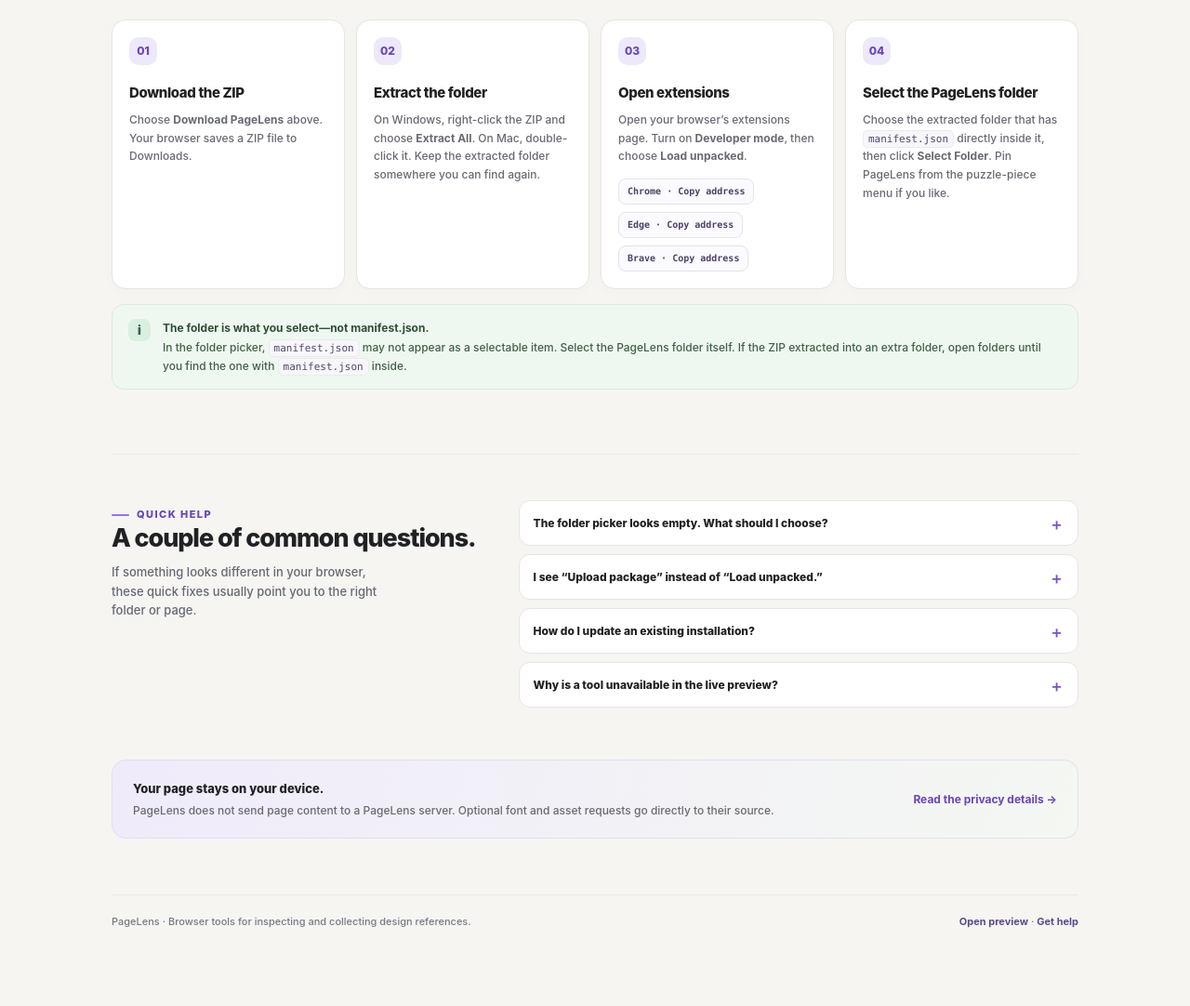
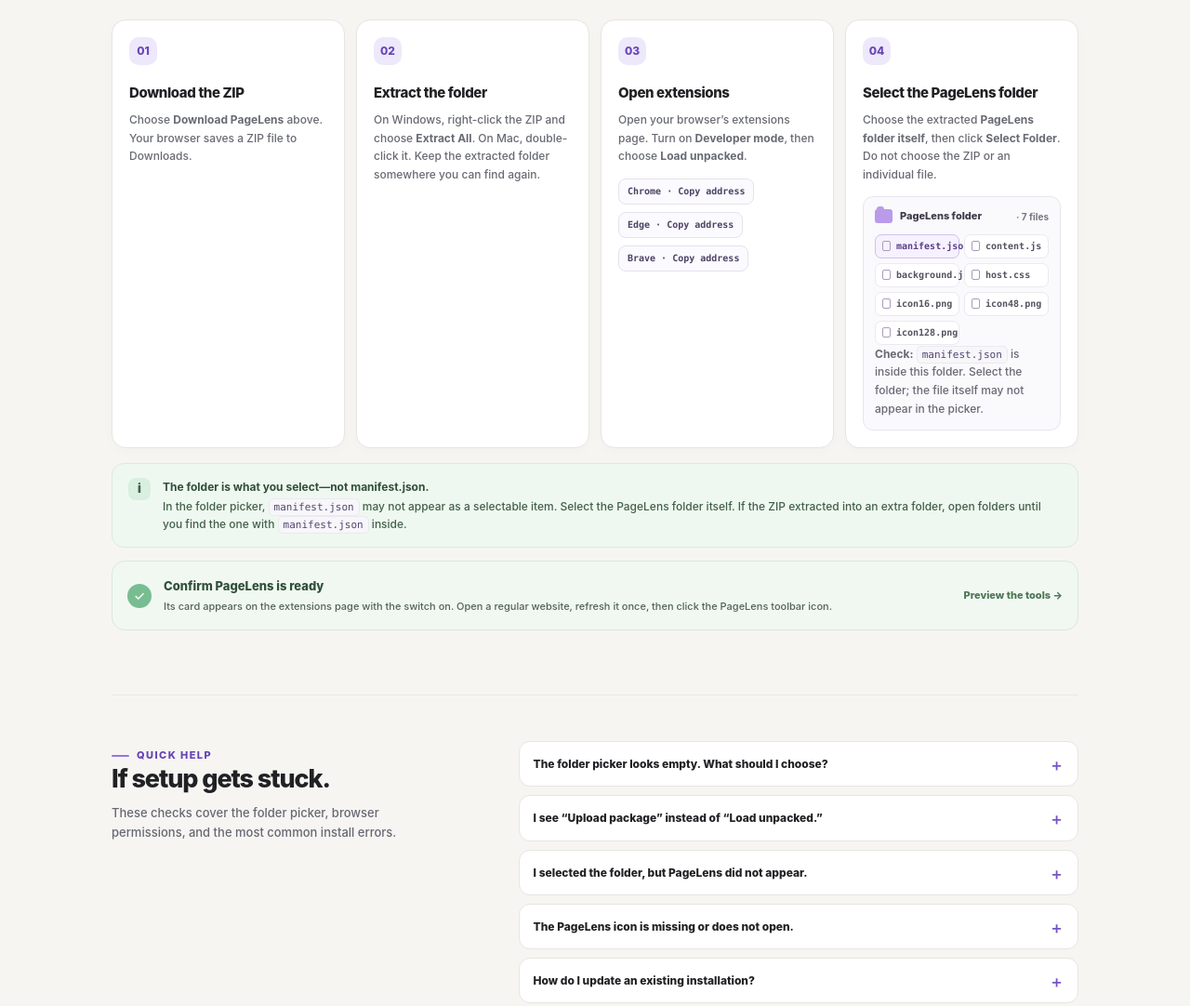
Before and after one commit to xorudra/pagelens, a browser extension: page install.html in a window 1280 px wide. Shown: the part 657-1739 px from the top of the page at 93% size. Before the commit the page ends 1686 px from the top, so only its background shows below. Drawn offline with Linux system fonts and the light colour scheme.

Commit message:
Improve PageLens installation guidance

```diff
--- a/install.html
+++ b/install.html
@@ -57,6 +57,22 @@
     .tip-icon{width:24px;height:24px;display:grid;place-items:center;border-radius:8px;background:#d9efdf;font-size:13px;font-weight:900}
     .tip strong{display:block;margin-bottom:2px;color:#304f39;font-size:12px}
     .tip p{margin:0;font-size:12px;line-height:1.6}
+    .package-preview{margin-top:13px;padding:12px;border:1px solid #e9e5f0;border-radius:11px;background:#faf9fc}
+    .package-title{display:flex;align-items:center;gap:8px;color:#3e3949;font-size:11px;font-weight:800}
+    .folder-icon{width:19px;height:15px;position:relative;display:inline-block;border-radius:3px;background:#b99be9;flex:none}
+    .folder-icon:before{content:"";position:absolute;top:-3px;left:2px;width:8px;height:5px;border-radius:3px 3px 0 0;background:#b99be9}
+    .file-list{display:grid;grid-template-columns:repeat(2,minmax(0,1fr));gap:5px;margin-top:10px}
+    .file-item{display:flex;align-items:center;gap:6px;min-width:0;padding:6px 7px;border:1px solid #ece9f1;border-radius:7px;background:#fff;color:#555361;font:600 10px/1.2 ui-monospace,SFMono-Regular,Consolas,monospace}
+    .file-item:before{content:"";width:7px;height:9px;border:1px solid #aa9bbf;border-radius:2px;flex:none}
+    .file-item.required{border-color:#cfc2eb;background:#f6f1ff;color:#594187}
+    .folder-caption{margin:8px 0 0;color:#74717d;font-size:10px;line-height:1.5}
+    .package-title .muted{margin-left:auto;color:#777480;font-size:10px;font-weight:650}
+    .ready-check{display:grid;grid-template-columns:auto 1fr auto;gap:13px;align-items:center;margin-top:14px;padding:16px;border:1px solid #d9e9dc;border-radius:14px;background:#f1f8f2}
+    .ready-check .check{width:26px;height:26px;font-size:14px}
+    .ready-check h3{margin:0 0 3px;color:#304f39;font-size:13px;font-weight:800}
+    .ready-check p{margin:0;color:#526356;font-size:11px;line-height:1.55}
+    .ready-check a{color:#4c7655;font-size:11px;font-weight:800;text-decoration:none;white-space:nowrap}
+    .ready-check a:hover{text-decoration:underline}
     .help{padding:49px 0 56px;border-top:1px solid #20212410}
     .help-grid{display:grid;grid-template-columns:.8fr 1.2fr;gap:36px;align-items:start}
     .help-intro p{max-width:310px;margin:10px 0;color:var(--muted);font-size:13px}
@@ -77,7 +93,7 @@
     #copy-status.show{opacity:1;transform:translate(-50%,0)}
     :focus-visible{outline:3px solid #9c7be3;outline-offset:3px}
     @media(max-width:800px){.hero{grid-template-columns:1fr .8fr;gap:25px;padding:55px 0 43px}.steps{grid-template-columns:repeat(2,1fr)}.section-head{align-items:start;flex-direction:column}.help-grid{grid-template-columns:1fr;gap:17px}}
-    @media(max-width:600px){.shell{width:calc(100% - 30px)}.topbar{height:64px}.top-links{gap:12px;font-size:11px}.hero{grid-template-columns:1fr;padding:43px 0 37px}.hero:before{right:-90px;top:160px;width:280px;height:280px}.intro{font-size:15px}.browser-card{max-width:430px}.steps-wrap,.help{padding:38px 0}.steps{grid-template-columns:1fr}.step{min-height:0}.step-number{margin-bottom:12px}.privacy{align-items:start;flex-direction:column;margin-bottom:38px}footer{flex-direction:column}.section-head h2{font-size:24px}}
+    @media(max-width:600px){.shell{width:calc(100% - 30px)}.topbar{height:64px}.top-links{gap:12px;font-size:11px}.hero{grid-template-columns:1fr;padding:43px 0 37px}.hero:before{right:-90px;top:160px;width:280px;height:280px}.intro{font-size:15px}.browser-card{max-width:430px}.steps-wrap,.help{padding:38px 0}.steps{grid-template-columns:1fr}.step{min-height:0}.step-number{margin-bottom:12px}.ready-check{grid-template-columns:auto 1fr}.ready-check a{grid-column:2}.privacy{align-items:start;flex-direction:column;margin-bottom:38px}footer{flex-direction:column}.section-head h2{font-size:24px}}
     @media(prefers-reduced-motion:reduce){html{scroll-behavior:auto}*,*:before,*:after{transition:none!important}}
   </style>
 </head>
@@ -120,19 +136,22 @@
           <article class="step"><div class="step-number">01</div><h3>Download the ZIP</h3><p>Choose <strong>Download PageLens</strong> above. Your browser saves a ZIP file to Downloads.</p></article>
           <article class="step"><div class="step-number">02</div><h3>Extract the folder</h3><p>On Windows, right-click the ZIP and choose <strong>Extract All</strong>. On Mac, double-click it. Keep the extracted folder somewhere you can find again.</p></article>
           <article class="step"><div class="step-number">03</div><h3>Open extensions</h3><p>Open your browser’s extensions page. Turn on <strong>Developer mode</strong>, then choose <strong>Load unpacked</strong>.</p><div class="browser-targets" aria-label="Extension page addresses"><button class="copy-target" type="button" data-copy="chrome://extensions">Chrome · Copy address</button><button class="copy-target" type="button" data-copy="edge://extensions">Edge · Copy address</button><button class="copy-target" type="button" data-copy="brave://extensions">Brave · Copy address</button></div></article>
-          <article class="step"><div class="step-number">04</div><h3>Select the PageLens folder</h3><p>Choose the extracted folder that has <code>manifest.json</code> directly inside it, then click <strong>Select Folder</strong>. Pin PageLens from the puzzle-piece menu if you like.</p></article>
+          <article class="step"><div class="step-number">04</div><h3>Select the PageLens folder</h3><p>Choose the extracted <strong>PageLens folder itself</strong>, then click <strong>Select Folder</strong>. Do not choose the ZIP or an individual file.</p><div class="package-preview" aria-label="Files inside the extracted PageLens folder"><div class="package-title"><span class="folder-icon" aria-hidden="true"></span>PageLens folder <span class="muted">· 7 files</span></div><div class="file-list"><span class="file-item required">manifest.json</span><span class="file-item">content.js</span><span class="file-item">background.js</span><span class="file-item">host.css</span><span class="file-item">icon16.png</span><span class="file-item">icon48.png</span><span class="file-item">icon128.png</span></div><p class="folder-caption"><strong>Check:</strong> <code>manifest.json</code> is inside this folder. Select the folder; the file itself may not appear in the picker.</p></div></article>
         </div>
         <div class="tip"><span class="tip-icon" aria-hidden="true">i</span><div><strong>The folder is what you select—not manifest.json.</strong><p>In the folder picker, <code>manifest.json</code> may not appear as a selectable item. Select the PageLens folder itself. If the ZIP extracted into an extra folder, open folders until you find the one with <code>manifest.json</code> inside.</p></div></div>
+        <div class="ready-check"><span class="check" aria-hidden="true">✓</span><div><h3>Confirm PageLens is ready</h3><p>Its card appears on the extensions page with the switch on. Open a regular website, refresh it once, then click the PageLens toolbar icon.</p></div><a href="preview.html">Preview the tools →</a></div>
       </section>
 
       <section class="help" aria-labelledby="help-title">
         <div class="help-grid">
-          <div class="help-intro"><div class="eyebrow">Quick help</div><h2 id="help-title">A couple of common questions.</h2><p>If something looks different in your browser, these quick fixes usually point you to the right folder or page.</p></div>
+          <div class="help-intro"><div class="eyebrow">Quick help</div><h2 id="help-title">If setup gets stuck.</h2><p>These checks cover the folder picker, browser permissions, and the most common install errors.</p></div>
           <div class="faq">
-            <details><summary>The folder picker looks empty. What should I choose?</summary><p>Choose the extracted PageLens folder; do not try to open or select the manifest file. Use the folder where <code>manifest.json</code> is visible when you view its contents in File Explorer.</p></details>
-            <details><summary>I see “Upload package” instead of “Load unpacked.”</summary><p>For local installation, open the browser’s extensions page, enable Developer mode, and choose <strong>Load unpacked</strong>. “Upload package” is for a store submission and is not the local install step.</p></details>
-            <details><summary>How do I update an existing installation?</summary><p>Either replace the files in the same folder that PageLens already loads from, then click <strong>Reload</strong>, or remove PageLens and load the newly extracted folder. Reloading alone will keep using the old folder.</p></details>
-            <details><summary>Why is a tool unavailable in the live preview?</summary><p>The preview runs PageLens on a sample page. Browser-only screenshot capture and responsive reference capture need the installed extension. Browser settings and store pages block page tools too.</p></details>
+            <details><summary>The folder picker looks empty. What should I choose?</summary><p>First extract the ZIP. In the picker, open the extracted PageLens folder until its contents include <code>manifest.json</code>, then select that folder. The picker selects folders, so it may not show the manifest as a selectable file.</p></details>
+            <details><summary>I see “Upload package” instead of “Load unpacked.”</summary><p>You are in the Chrome Web Store publisher dashboard. For a local install, open <code>chrome://extensions</code>, turn on <strong>Developer mode</strong>, and use <strong>Load unpacked</strong>. Store upload is a separate publishing step.</p></details>
+            <details><summary>I selected the folder, but PageLens did not appear.</summary><p>Check that you selected the folder containing <code>manifest.json</code> directly, not its parent or the ZIP. On the extensions page, look for an error message on the PageLens card. If one appears, open it and share the error text so it can be diagnosed.</p></details>
+            <details><summary>The PageLens icon is missing or does not open.</summary><p>On <code>chrome://extensions</code>, confirm PageLens is enabled. Open a regular website and refresh the tab once. To show its icon beside the address bar, open the puzzle-piece menu and pin PageLens.</p></details>
+            <details><summary>How do I update an existing installation?</summary><p>Extract the new ZIP, replace the files in the same folder Chrome already loads, and click <strong>Reload</strong>. Or remove PageLens and load the newly extracted folder. Reloading by itself keeps the old files.</p></details>
+            <details><summary>Why is a tool unavailable on some pages or in the preview?</summary><p>Browser settings and Chrome Web Store pages block extensions from inspecting them. The live preview uses a sample page; screenshot capture and responsive reference capture need the installed extension.</p></details>
           </div>
         </div>
       </section>
```
